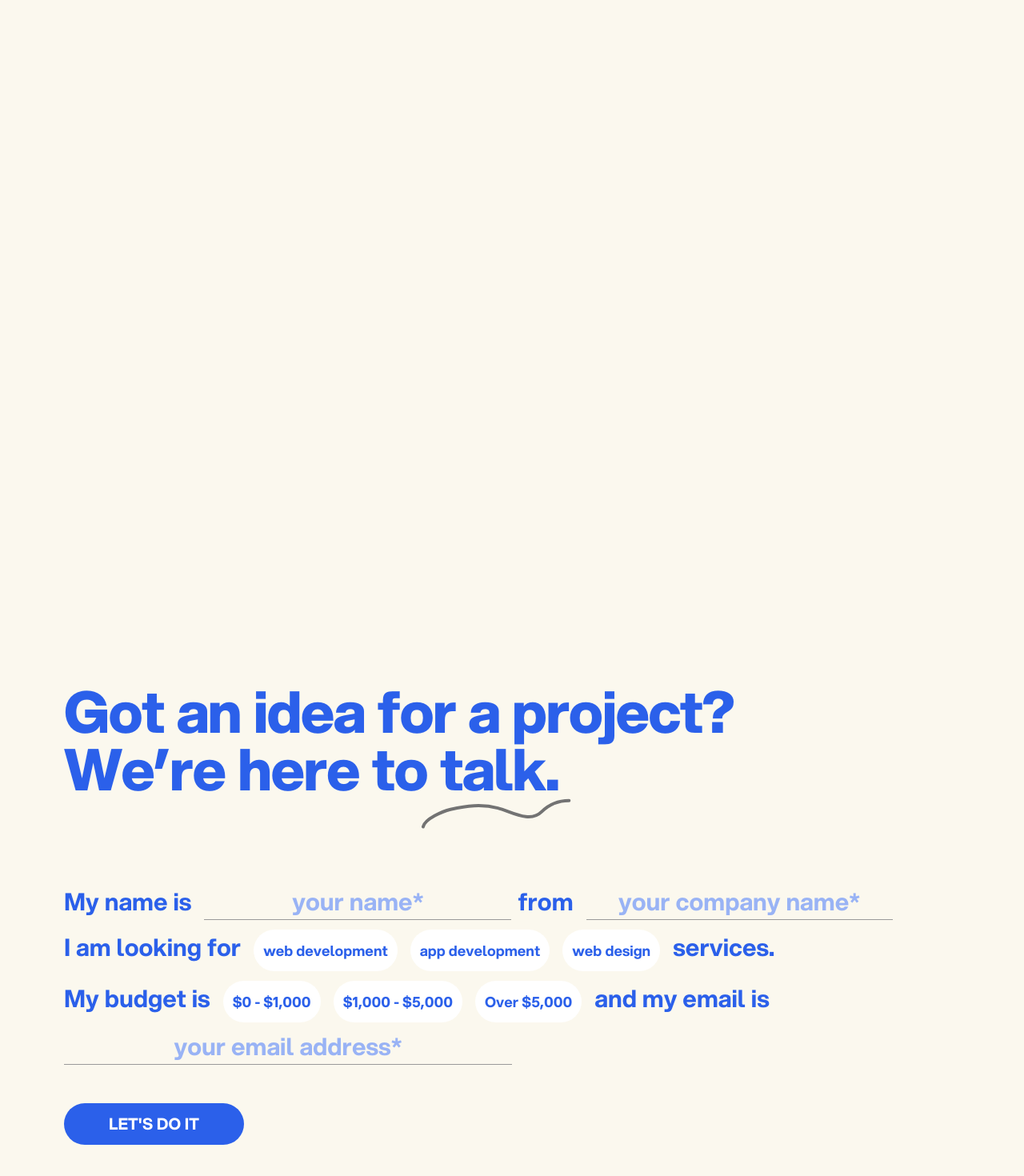
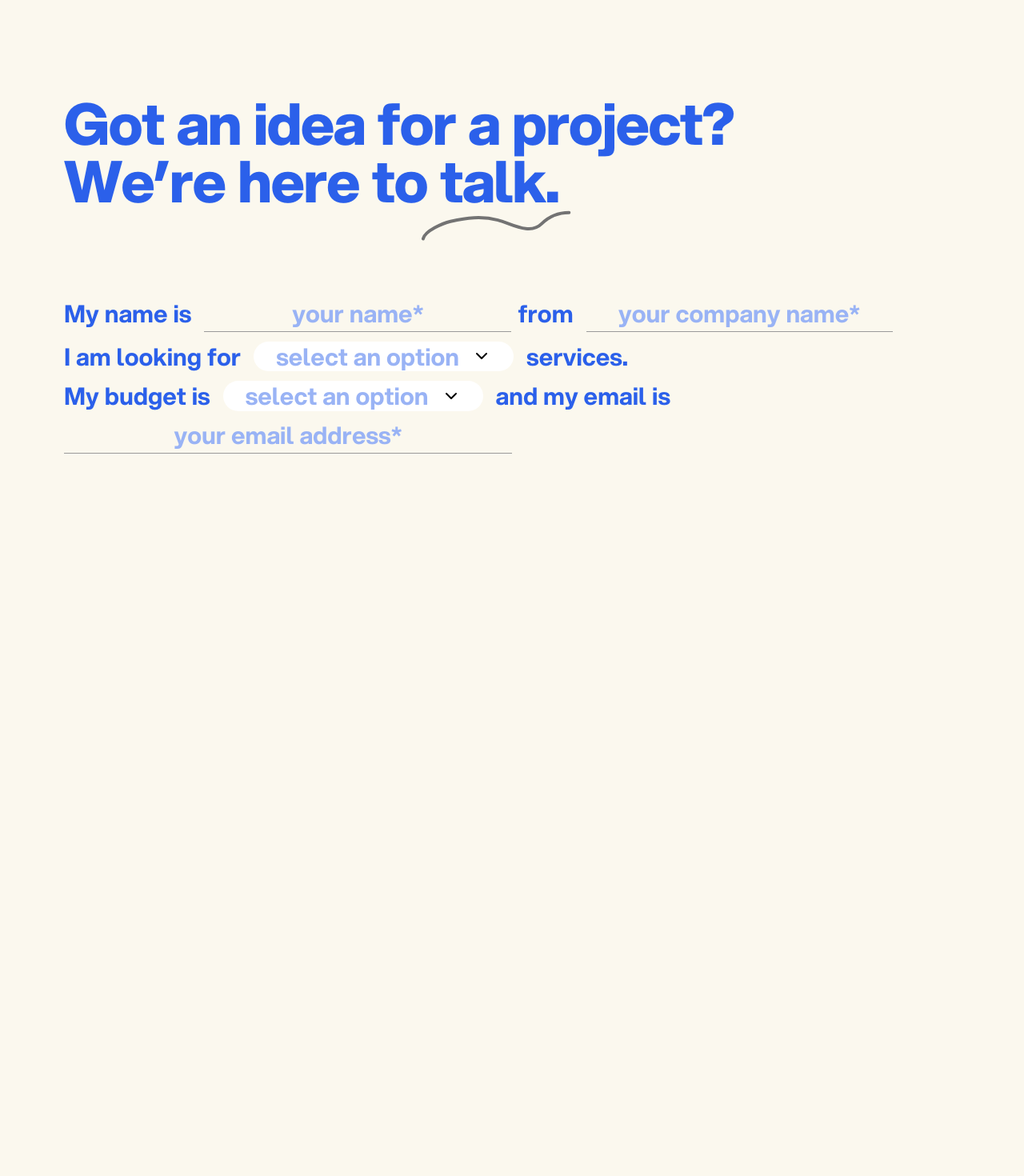
Before and after one commit to huyngxyz/day-21, a React (Vite) app: page / in a window 1280 px wide. Shown: the part 58-1528 px from the top of the page at 80% size. After the commit the page ends 800 px from the top, so only its background shows below. Built offline with nearby package versions, Linux system fonts and the light colour scheme.

Commit message:
Revert "redit"
This reverts commit 6727d78a32f5a1fa9eedb580b03fd2a9bb5458ea.

```diff
--- a/src/App.jsx
+++ b/src/App.jsx
@@ -1,9 +1,9 @@
 import ContactForm from "./components/ContactForm";
+import Dropdown from "./components/dropdown";
 
 export default function App() {
   return (
-    <main>
-      <div className="h-screen"></div>
+    <div>
       <div className="h-screen justify-center flex-col flex px-20">
         <div className=" w-fit h-fit">
           <h1 className="text-7xl tracking-tight text-primary font-extrabold max-w-4xl pb-28">
@@ -31,6 +31,6 @@ export default function App() {
         </div>
         <ContactForm />
       </div>
-    </main>
+    </div>
   );
 }
--- a/src/components/Button.jsx
+++ b/src/components/Button.jsx
@@ -1,26 +1,7 @@
-import { useState } from "react";
-import Loading from "./svgs/Loading";
+export default function Button() {
+    return (
+        <div>
 
-export default function Button() {
-  const [isSubmitting, setIsSubmitting] = useState(false);
-
-  const handleOptionSelect = () => {
-
-      setIsSubmitting(true); // Set isSubmitting to true when submitting
-      // You can perform any submission logic here, like sending data to the server
-
-      // Simulate a delay for the example (remove this in your actual submission logic)
-      setTimeout(() => {
-        setIsSubmitting(false); // Set isSubmitting to false when submission is complete
-      }, 1000); // Replace this with your actual submission logic
-  };
-
-  return (
-    <button onClick={handleOptionSelect} className={`text-white rounded-full px-14 py-3 mt-12 flex items-center gap-x-2 ${isSubmitting ? 'bg-light-primary' : 'bg-primary'}`}>
-      {isSubmitting ? <Loading /> : null}
-      <span className="uppercase text-xl">
-        {isSubmitting ? "submitting" :  "let's do it"}
-      </span>
-    </button>
-  );
+        </div>
+    )
 }
--- a/src/components/ContactForm.jsx
+++ b/src/components/ContactForm.jsx
@@ -1,43 +1,17 @@
-import { useState } from "react";
-import Button from "./Button";
-import Radio from "./Radio";
+import Dropdown from "./dropdown";
 
 export default function ContactForm() {
-  const serviceOptions = {
-    id: "service",
-    services: [
+  const serviceOptions = [
     { value: "web", label: "web development" },
     { value: "app", label: "app development" },
     { value: "design", label: "web design" },
-  ]
-};
+  ];
 
-  const budgetOptions = {
-    id: "budget",
-    services: [
+  const budgetOptions = [
     { value: "0-1000", label: "$0 - $1,000" },
     { value: "1000-5000", label: "$1,000 - $5,000" },
     { value: "5000+", label: "Over $5,000" },
-  ]};
-
-  const [formData, setFormData] = useState({
-    name: '',
-    email: '',
-    service: '',
-    budget: '',
-    company: '',
-  })
-
-  // const handleChange = (e) => {
-  //   const {name, email, service, budget, company} = e.target
-  //   setFormData(prevFormData => {
-  //     return (
-  //       ...prevFormData,
-  //     )
-
-  //   })
-  // }
-
+  ];
 
   return (
     <div>
@@ -83,12 +57,12 @@ export default function ContactForm() {
           </div>
           <div className="space-x-4 form-text pb-3">
             <label htmlFor="services">I am looking for</label>
-            <Radio options={serviceOptions} />
+            <Dropdown options={serviceOptions} />
             <span>services.</span>
           </div>
           <div className="space-x-4 form-text pb-3">
             <label htmlFor="budget">My budget is</label>
-            <Radio options={budgetOptions} />
+            <Dropdown options={budgetOptions} />
             <label htmlFor="email">and my email is</label>
           </div>
           <div className="space-x-4 form-text">
@@ -102,8 +76,8 @@ export default function ContactForm() {
             />
           </div>
         </div>
-        <Button />
       </form>
+      <div></div>
     </div>
   );
 }
--- /dev/null
+++ b/src/components/Dropdown.jsx
@@ -0,0 +1,63 @@
+import { useState, useRef, useEffect } from "react";
+import ChevronDown from "./svgs/Chevron";
+
+
+export default function Dropdown({options}) {
+    const [selectedOption, setSelectedOption] = useState("");
+  const [showOptions, setShowOptions] = useState(false);
+  const dropdownRef = useRef(null);
+
+
+  const handleOptionSelect = (option) => {
+    setSelectedOption(option.value);
+    setShowOptions(false);
+  };
+
+  const toggleOptions = () => {
+    setShowOptions(!showOptions);
+  };
+
+  const handleOutsideClick = (e) => {
+    if (dropdownRef.current && !dropdownRef.current.contains(e.target)) {
+      setShowOptions(false);
+    }
+  };
+
+  useEffect(() => {
+    document.addEventListener("mousedown", handleOutsideClick);
+    return () => {
+      document.removeEventListener("mousedown", handleOutsideClick);
+    };
+  }, []);
+
+
+
+  return (
+    <div className="relative inline-block w-fit" ref={dropdownRef}>
+        <div
+          onClick={toggleOptions}
+          className={`${selectedOption === "" ? 'text-light-primary' : 'text-primary'} appearance-none bg-white px-7 rounded-full w-fit leading-tight focus:outline-none cursor-pointer flex items-center justify-between gap-x-4 text-3xl`}
+        >
+          {selectedOption ? options.find((opt) => opt.value === selectedOption).label : "select an option"}
+          <div className=" inset-y-0 right-0 flex items-center text-gray-700">
+            <ChevronDown showOptions={showOptions} size={24} color = "#000000" />
+          </div>
+        </div>
+        {showOptions && (
+          <div className="mt-2 bg-white p-2 text-2xl w-full rounded-2xl  absolute z-10">
+            {options.map((option, index) => (
+              <div
+                key={option.value}
+                onClick={() => handleOptionSelect(option)}
+                className={`p-3 cursor-pointer hover:bg-gray-100 transition-all${
+                  index === options.length - 1 ? "" : " border-b"
+                }`}
+              >
+                {option.label}
+              </div>
+            ))}
+          </div>
+        )}
+      </div>
+  );
+}
--- a/src/components/Radio.jsx
+++ /dev/null
@@ -1,24 +0,0 @@
-export default function RadioButtons({ options, selectedOption, setSelectedOption }) {
-  return (
-    <div className="inline-flex space-x-4">
-      {options.services.map((option) => (
-        <label
-          htmlFor={option.value} // Use the value as the unique ID
-          key={option.value}
-          className="bg-white rounded-full p-3 text-lg items-center cursor-pointer"
-        >
-          <input
-            id={option.value}
-            type="radio"
-            name={options.id} // Use the options.id as the name attribute
-            value={option.value}
-            checked={selectedOption === option.value}
-            onChange={() => setSelectedOption(option.value)}
-            className=" appearance-none checked:bg-light-primary"
-          />
-          <span>{option.label}</span>
-        </label>
-      ))}
-    </div>
-  );
-}
--- a/src/components/svgs/Loading.jsx
+++ /dev/null
@@ -1,21 +0,0 @@
-const Loading = () => {
-  return (
-    <svg
-      width="23"
-      height="20"
-      viewBox="0 0 35 32"
-      fill="none"
-      xmlns="http://www.w3.org/2000/svg"
-      className=" animate-spin"
-    >
-      <path
-        d="M15.2083 29.5C21.309 29.5 28.6665 27.0961 31.3412 21.1335C34.0538 15.0862 32.0459 5.78292 24.8771 3.73986C15.9092 1.18403 3.84487 1.74511 2.55182 13.5375C2.19937 16.7518 3.66206 20.1823 6.40851 21.5738"
-        stroke="white"
-        strokeWidth="4"
-        strokeLinecap="round"
-      />
-    </svg>
-  );
-};
-
-export default Loading;
```
